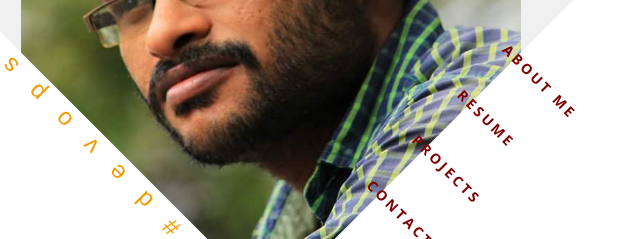
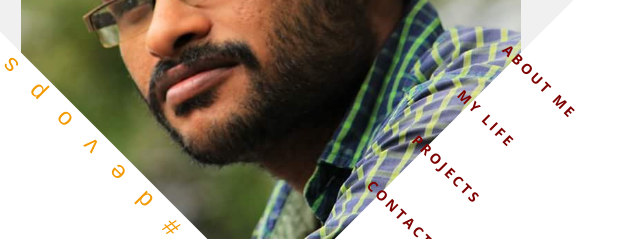
Before and after one commit to cheriyankm/Cheriyancom, a plain HTML site: page index.html in a window 1280 px wide. Shown: the part 561-800 px from the top of the page, 369-1009 px from the left. Drawn offline with nearby package versions, Linux system fonts and the light colour scheme; files whose address does not match are found by name; a web font is replaced by a local one.

Commit message:
Update index.html

```diff
--- a/index.html
+++ b/index.html
@@ -102,7 +102,7 @@
 							</li>
 
 							<li>
-								<a href='#' data-section='resume'>Resume</a>
+								<a href='#' data-section='resume'>My Life</a>
 							</li>
 
 							<li>
@@ -488,7 +488,7 @@
 						<div class='col-md-6 col-md-offset-3'>
 							<div class='section-header text-center'>
 
-								<h2 class='animate text-over-block'>My Resume</h2>
+								<h2 class='animate text-over-block'>My Life</h2>
 
 								<!--divider-->
 								<div class='divider-draft center'></div>
```
